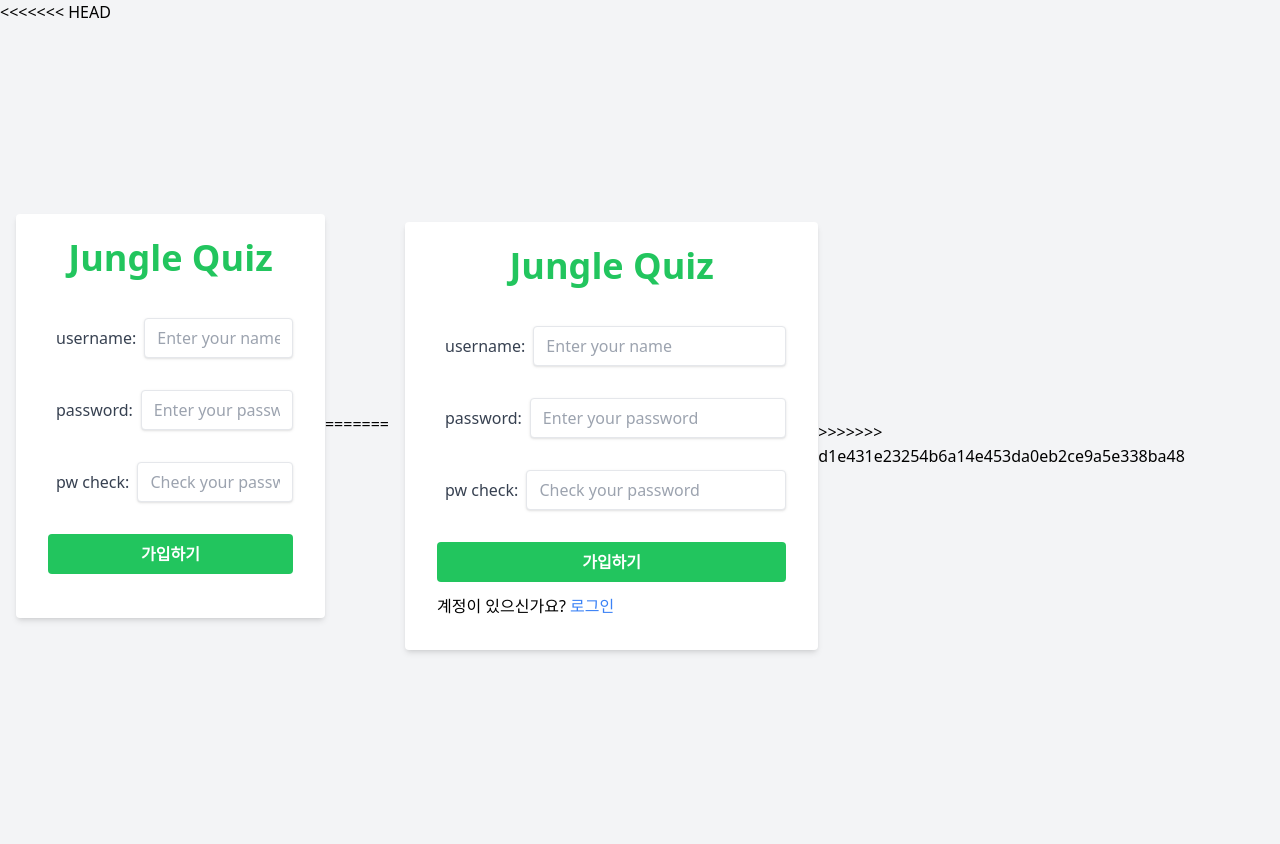
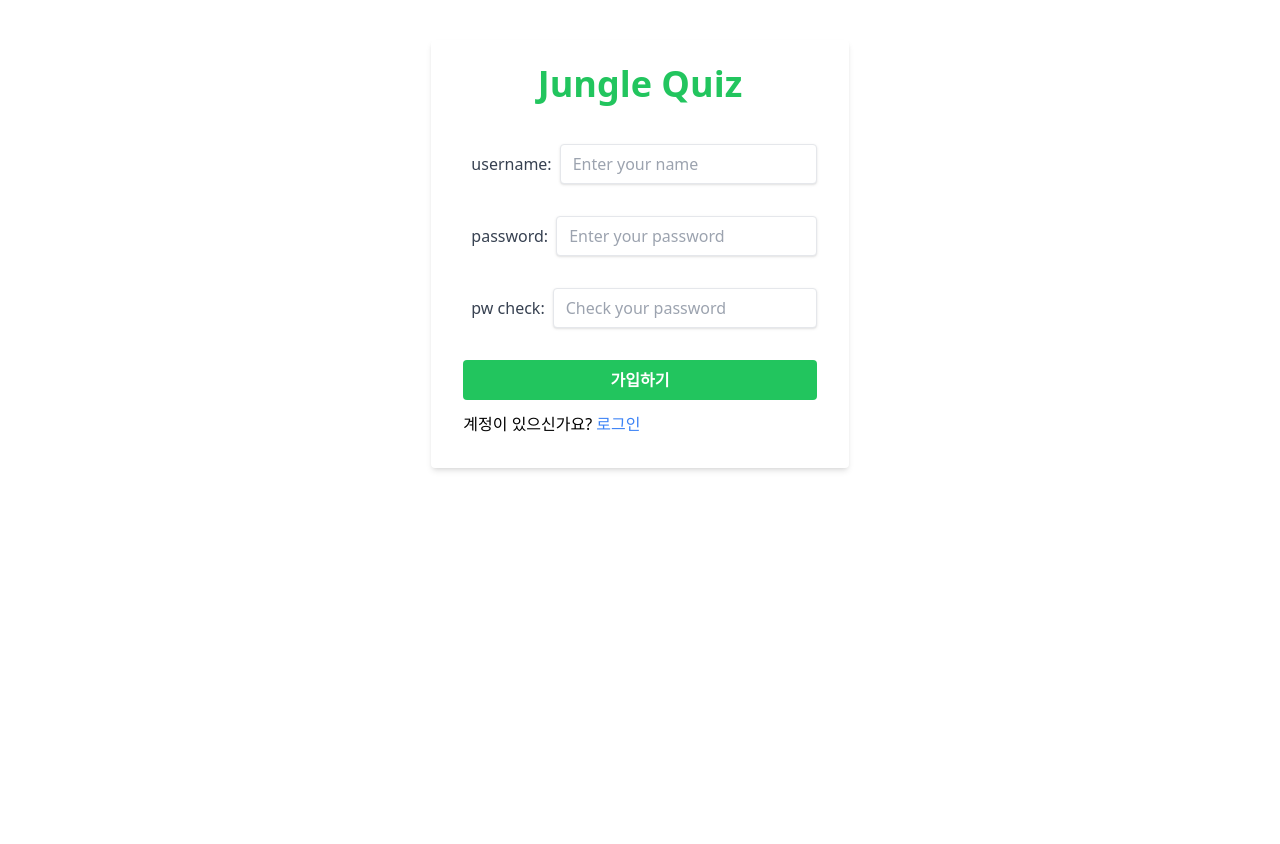
Before and after one commit to Jungle-Quiz/jungle-quiz, a Flask app: page /signup in a window 1280 px wide. After the commit the page ends 471 px from the top, so only its background shows below. Run offline with Flask 3, Linux system fonts and the light colour scheme; some libraries are stand-ins or nearby versions.

Commit message:
충돌 수정

```diff
--- a/templates/signup.html
+++ b/templates/signup.html
@@ -1,14 +1,15 @@
 <!DOCTYPE html>
 <html lang="en">
-
   <head>
     <meta charset="UTF-8" />
     <meta name="viewport" content="width=device-width, initial-scale=1.0" />
     <title>Sign Up Page</title>
     <script src="https://cdn.tailwindcss.com"></script>
-    <script src="https://code.jquery.com/jquery-3.5.1.slim.min.js"
+    <script
+      src="https://code.jquery.com/jquery-3.5.1.slim.min.js"
       integrity="sha384-DfXdz2htPH0lsSSs5nCTpuj/zy4C+OGpamoFVy38MVBnE+IbbVYUew+OrCXaRkfj"
-        crossorigin="anonymous"></script>
+      crossorigin="anonymous"
+    ></script>
     <script src="https://ajax.googleapis.com/ajax/libs/jquery/3.5.1/jquery.min.js"></script>
     <!-- <script>
         function signup() {
@@ -65,80 +66,6 @@
     </script>
   </head>
 
-<<<<<<< HEAD
-<body class="bg-gray-100 h-screen">
-    <div class="container mx-auto px-4 h-full flex justify-center items-center">
-        <form action="/signup" method="post" class="abc bg-white shadow-md rounded px-8 pt-6 pb-8 mb-4 flex flex-col">
-            <h1 class="text-green-500 text-4xl font-bold text-center mb-10">
-                Jungle Quiz
-            </h1>
-            {% if (error is none) or (error != 'username') %}
-            <div class="mb-8 flex">
-                <label class="block font-normal text-gray-700 font-bold m-2" for="username">
-                    username:
-                </label>
-                <input
-                    class="shadow outline-none appearance-none border rounded w-full py-2 px-3 text-gray-700 leading-tight"
-                    id="username" name="username" type="text" placeholder="Enter your name" />
-            </div>
-            {% endif %} {% if error == 'username' %}
-            <div class="mb-8 flex">
-                <label class="block font-normal text-gray-700 font-bold m-2" for="username">
-                    username:
-                </label>
-                <input
-                    class="shadow border-2 border-red-400 outline-none appearance-none border rounded w-full py-2 px-3 text-gray-700 leading-tight"
-                    id="username" name="username" type="text" placeholder="Enter your name" />
-            </div>
-            <h2 class="mb-4 text-red-500">{{ msg }} !!</h2>
-            {% endif %} {% if (error is none) or (error != 'password') %}
-            <div class="mb-8 flex">
-                <label class="block font-normal text-gray-700 font-bold m-2" for="password">
-                    password:
-                </label>
-                <input
-                    class="shadow outline-none appearance-none border rounded w-full py-2 px-3 text-gray-700 leading-tight"
-                    id="password" name="password" type="password" placeholder="Enter your password" />
-            </div>
-            {% endif %} {% if error == 'password' %}
-            <div class="mb-8 flex">
-                <label class="block font-normal text-gray-700 font-bold m-2" for="password">
-                    password:
-                </label>
-                <input
-                    class="shadow border-2 border-red-400 outline-none appearance-none border rounded w-full py-2 px-3 text-gray-700 leading-tight"
-                    id="password" name="password" type="password" placeholder="Enter your password" />
-            </div>
-            <h2 class="mb-4 text-red-500">{{ msg }} !!</h2>
-            {% endif %} {% if (error is none) or (error != 'pwcheck') %}
-            <div class="mb-8 flex">
-                <label class="block font-normal whitespace-nowrap text-gray-700 font-bold m-2" for="password">
-                    pw check:
-                </label>
-                <input
-                    class="shadow outline-none appearance-none border rounded w-full py-2 px-3 text-gray-700 leading-tight"
-                    id="pwcheck" name="pwcheck" type="password" placeholder="Check your password" />
-            </div>
-            {% endif %} {% if error == 'pwcheck' %}
-            <div class="mb-8 flex">
-                <label class="block font-normal whitespace-nowrap text-gray-700 font-bold m-2" for="password">
-                    pw check:
-                </label>
-                <input
-                    class="shadow border-2 border-red-400 outline-none appearance-none border rounded w-full py-2 px-3 text-gray-700 leading-tight"
-                    id="pwcheck" name="pwcheck" type="password" placeholder="Check your password" />
-            </div>
-            <h2 class="mb-4 text-red-500">{{ msg }} !!</h2>
-            {% endif %}
-
-            <div class="flex justify-center text-center mb-3">
-                <button class="bg-green-500 hover:bg-green-600 text-white font-bold py-2 px-4 rounded w-full"
-                    type="submit">
-                    가입하기
-                </button>
-            </div>
-        </form>
-=======
   <body>
     <div
       class="container mx-auto px-4 h-full flex justify-center items-center mt-10"
@@ -267,8 +194,6 @@
           >
         </div>
       </form>
->>>>>>> d1e431e23254b6a14e453da0eb2ce9a5e338ba48
     </div>
   </body>
-
 </html>
```
Lines whose indentation alone changed are shown as unchanged.
